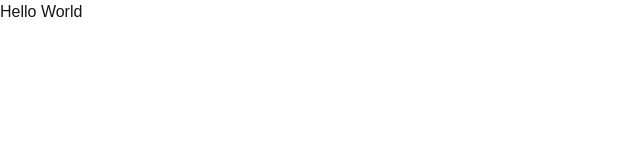
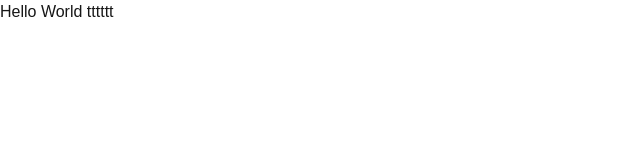
Before and after one commit to valen0306/hanamichi-watnow2025, a Next.js app: page / in a window 1280 px wide. Shown: the top 160 px of the page, without its empty margins (0-640 px from the left). Built offline with nearby package versions, Linux system fonts and the light colour scheme.

Commit message:
testcommit

```diff
--- a/app/page.tsx
+++ b/app/page.tsx
@@ -1,7 +1,7 @@
 export default function Home() {
   return (
     <div>
-      <h1>Hello World</h1>
+      <h1>Hello World tttttt </h1>
     </div>
   );
 }
```
